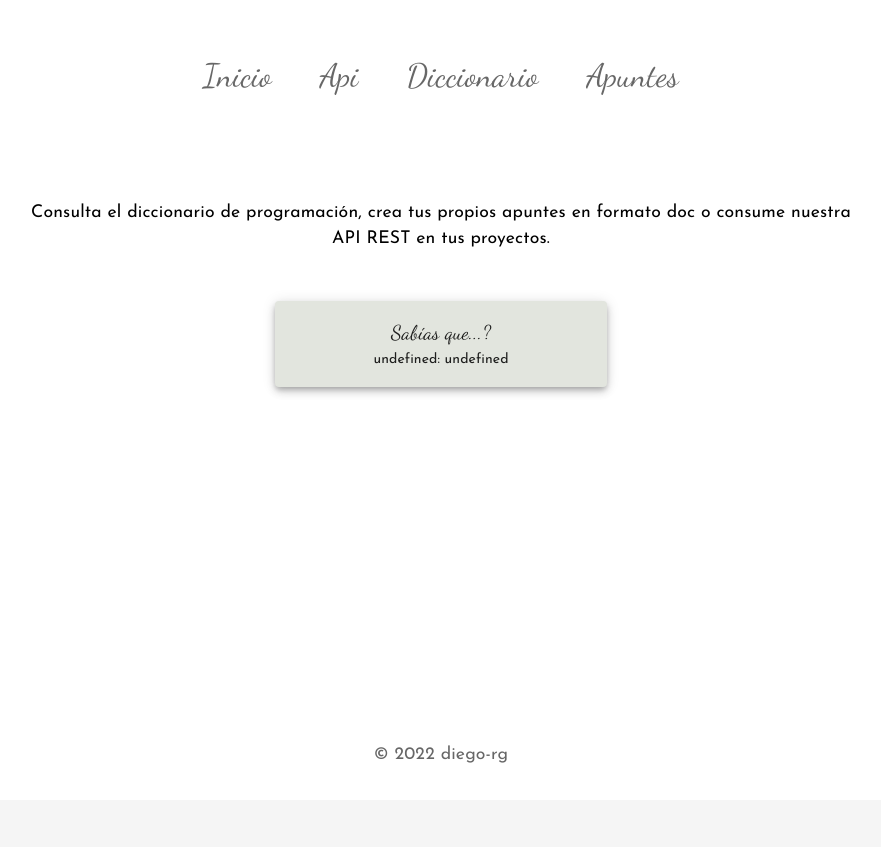
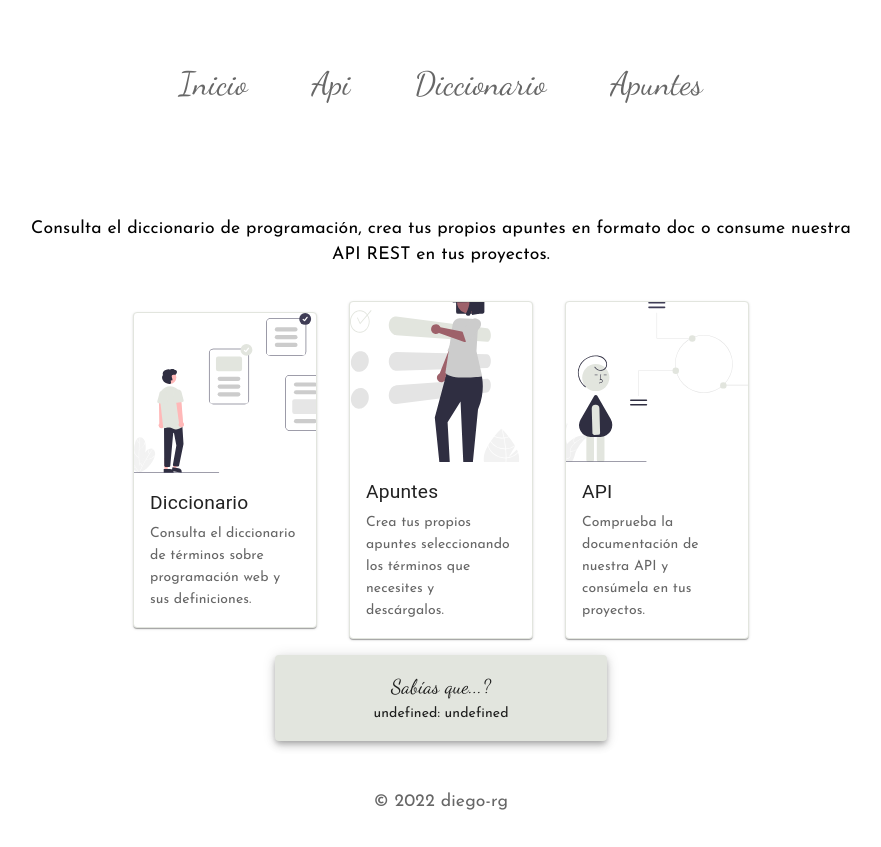
Before and after one commit to diego-rg/react-diccionario-programacion, a React (Create React App) app: page / in a window 1280 px wide. Shown: the whole page, without its empty margins (199-1080 px from the left). Before the commit the page ends 800 px from the top, so only its background shows below. Built offline with nearby package versions, Linux system fonts and the light colour scheme; no server answers.

Commit message:
home cards

```diff
--- a/public/index.css
+++ b/public/index.css
@@ -6,3 +6,13 @@ body {
   min-height: 100vh;
   background-color: #f5f5f5;
 }
+
+header a {
+  padding: 2rem;
+}
+
+@media only screen and (max-width: 600px) {
+  header a {
+    padding: 0.6rem;
+  }
+}
--- a/src/components/CheckTerms.js
+++ b/src/components/CheckTerms.js
@@ -78,14 +78,14 @@ const SabiasQue = ({ terms, categories }) => {
       component="main"
       sx={{
         padding: 2,
-        marginTop: 4,
+        marginTop: { xs: 2, sm: 4 },
       }}
     >
       <Typography
         variant="body1"
         component="p"
         sx={{
-          paddingBottom: 6,
+          paddingBottom: { xs: 4, sm: 6 },
           textAlign: "center",
         }}
       >
--- a/src/components/CreateCheatsheet.js
+++ b/src/components/CreateCheatsheet.js
@@ -118,14 +118,14 @@ const CreateCheatsheet = ({ terms, categories }) => {
       maxWidth="lg"
       sx={{
         padding: 2,
-        marginTop: 4,
+        marginTop: { xs: 2, sm: 4 },
       }}
     >
       <Typography
         variant="body1"
         component="p"
         sx={{
-          paddingBottom: 6,
+          paddingBottom: { xs: 4, sm: 6 },
           textAlign: "center",
         }}
       >
--- a/src/components/DidYouKnow.js
+++ b/src/components/DidYouKnow.js
@@ -14,9 +14,10 @@ const DidYouKnow = ({ random }) => {
         top: "50px",
         left: "150px",
         textAlign: "center",
-        maxWidth: { xs: 250, md: 300 },
+        maxWidth: { xs: "82.23vw", md: 300 },
         maxHeight: { xs: 150, md: 150 },
         padding: 2,
+        marginBottom: 2,
         display: "flex",
         flexDirection: "column",
         alignItems: "center",
--- a/src/components/Home.js
+++ b/src/components/Home.js
@@ -1,6 +1,12 @@
 import React from "react";
 
-import { Box, Typography } from "@mui/material";
+import LinkNav from "./LinkNav";
+
+import { Box, Typography, Grid } from "@mui/material";
+import Card from "@mui/material/Card";
+import CardContent from "@mui/material/CardContent";
+import CardMedia from "@mui/material/CardMedia";
+import { CardActionArea } from "@mui/material";
 
 const Home = () => {
   return (
@@ -9,7 +15,7 @@ const Home = () => {
       maxWidth="lg"
       sx={{
         padding: 2,
-        marginTop: 4,
+        marginTop: { xs: 2, sm: 4 },
       }}
     >
       <Typography
@@ -23,6 +29,106 @@ const Home = () => {
         Consulta el diccionario de programación, crea tus propios apuntes en
         formato doc o consume nuestra API REST en tus proyectos.
       </Typography>
+
+      <Grid
+        spacing={4}
+        container
+        direction="row"
+        justifyContent="center"
+        alignItems="center"
+      >
+        <Grid item xs={12} sm={3}>
+          <LinkNav
+            sx={{
+              margin: 0,
+            }}
+            href="/dictionary"
+          >
+            <Card
+              sx={{
+                maxWidth: { xs: "none", sm: 300 },
+                border: "1px solid #E2E5DE",
+              }}
+            >
+              <CardActionArea>
+                <CardMedia
+                  component="img"
+                  height="160"
+                  image="/checking.svg"
+                  alt="person reading data"
+                />
+                <CardContent>
+                  <Typography gutterBottom variant="body2" component="h2">
+                    Diccionario
+                  </Typography>
+                  <Typography variant="subtitle2" color="text.secondary">
+                    Consulta el diccionario de términos sobre programación web y
+                    sus definiciones.
+                  </Typography>
+                </CardContent>
+              </CardActionArea>
+            </Card>
+          </LinkNav>
+        </Grid>
+
+        <Grid item xs={12} sm={3} sx={{ marginTop: { xl: 20, lg: 0 } }}>
+          <LinkNav href="/cheatsheet">
+            <Card
+              sx={{
+                maxWidth: { xs: "none", sm: 300 },
+                border: "1px solid #E2E5DE",
+              }}
+            >
+              <CardActionArea>
+                <CardMedia
+                  component="img"
+                  height="160"
+                  image="/choosing.svg"
+                  alt="person choosing data"
+                />
+                <CardContent>
+                  <Typography gutterBottom variant="body2" component="h2">
+                    Apuntes
+                  </Typography>
+                  <Typography variant="subtitle2" color="text.secondary">
+                    Crea tus propios apuntes seleccionando los términos que
+                    necesites y descárgalos.
+                  </Typography>
+                </CardContent>
+              </CardActionArea>
+            </Card>
+          </LinkNav>
+        </Grid>
+
+        <Grid item xs={12} sm={3}>
+          <LinkNav href="/api">
+            <Card
+              sx={{
+                maxWidth: { xs: "none", sm: 300 },
+                border: "1px solid #E2E5DE",
+              }}
+            >
+              <CardActionArea>
+                <CardMedia
+                  component="img"
+                  height="160"
+                  image="/data.svg"
+                  alt="person checking a network"
+                />
+                <CardContent>
+                  <Typography gutterBottom variant="body2" component="h2">
+                    API
+                  </Typography>
+                  <Typography variant="subtitle2" color="text.secondary">
+                    Comprueba la documentación de nuestra API y consúmela en tus
+                    proyectos.
+                  </Typography>
+                </CardContent>
+              </CardActionArea>
+            </Card>
+          </LinkNav>
+        </Grid>
+      </Grid>
     </Box>
   );
 };
--- a/src/components/LinkNav.js
+++ b/src/components/LinkNav.js
@@ -15,7 +15,6 @@ const LinkNav = ({ className, href, children }) => {
       variant="h4"
       component="a"
       sx={{
-        m: { xs: 1, sm: 3 },
         textDecoration: "none",
         color: { xs: "black", sm: "secondary.main" },
         "&:hover": {
--- a/src/themes/mainTheme.js
+++ b/src/themes/mainTheme.js
@@ -19,6 +19,14 @@ let mainTheme = createTheme({
           style: {
             fontFamily: "Josefin Sans",
             fontSize: "1.1rem",
+          },
+        },
+        {
+          props: {
+            variant: "body2",
+          },
+          style: {
+            fontSize: "1.2rem",
           },
         },
         {
```
